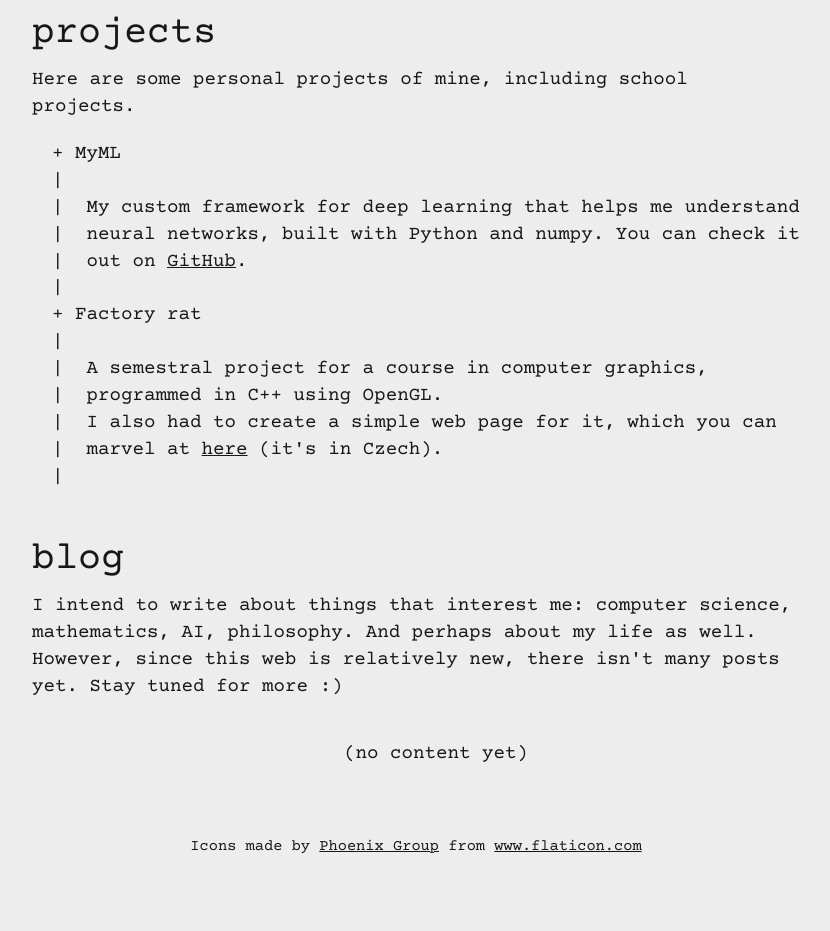
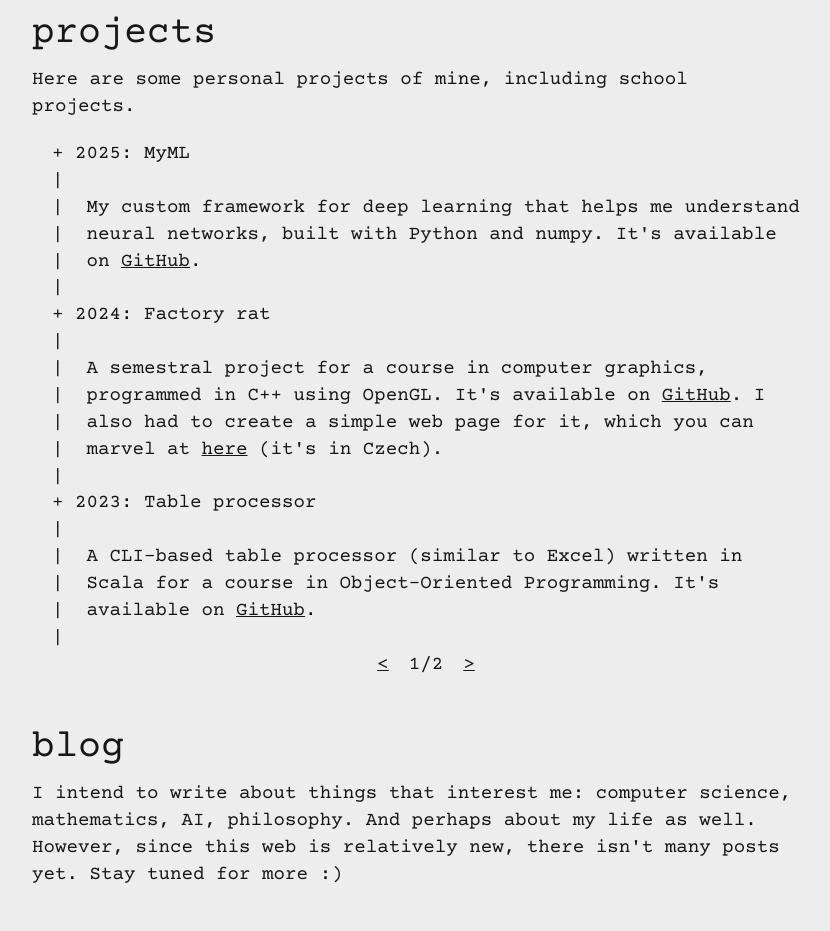
Before and after one commit to vidmartin/my-web, a Next.js app: page / in a window 1280 px wide. Shown: the part 1560-2491 px from the top of the page, without its empty margins (224-1054 px from the left). Built offline with nearby package versions, Linux system fonts and the light colour scheme; what better-react-mathjax would draw is missing.

Commit message:
master: add some projects, fix bug in PaginatedTerminalBlocks

```diff
--- a/app/_components/paginatedTerminalBlocks.tsx
+++ b/app/_components/paginatedTerminalBlocks.tsx
@@ -26,7 +26,13 @@ export function PaginatedTerminalBlocks(
     );
     return <div>
         <div>{
-            blocksToShow.map((block, i) => <TerminalBlock key={i} title={block.title} href={block.href} additionalTitle={block.additionalTitle}>
+            blocksToShow.map((block, i) =>
+            <TerminalBlock
+                key={pageIdx * props.blocksPerPage + i}
+                title={block.title}
+                href={block.href}
+                additionalTitle={block.additionalTitle}
+            >
                 <MarkdownRenderer content={block.content} paragraphClassNames="" />
             </TerminalBlock>)
         }</div>
--- a/app/_homePageBlocks/projects.tsx
+++ b/app/_homePageBlocks/projects.tsx
@@ -1,5 +1,6 @@
 
 import MarkdownRenderer from "../_components/markdownRenderer";
+import { PaginatedTerminalBlocks } from "../_components/paginatedTerminalBlocks";
 import TerminalBlock from "../_components/terminalBlock";
 import { PROJECT_REPOSITORY } from "../globals";
 
@@ -11,11 +12,12 @@ export default async function Projects(props: { idAttr: string }) {
         <h1>projects</h1>
         Here are some personal projects of mine, including school projects.
         <div className="pl-5 pt-5">
-            {projects.map(
-                project => <TerminalBlock key={project.id} title={project.title}>
-                    <MarkdownRenderer content={project.description} paragraphClassNames="" />
-                </TerminalBlock>
-            )}
+            <PaginatedTerminalBlocks blocksPerPage={3} blocks={
+                projects.map(project => ({
+                    content: project.description,
+                    title: `${project.year}: ${project.title}`,
+                }))
+            } />
         </div>
     </div>;
 }
--- a/app/_projectRepository/hardCodedProjectRepository.ts
+++ b/app/_projectRepository/hardCodedProjectRepository.ts
@@ -1,19 +1,56 @@
 import { IProjectRepository, Project } from "./projectRepository";
 
-const PROJECTS: { [id: number]: Project } = {
-    1: {
-        id: 2,
+const PROJECTS_LIST_WITHOUT_ID: Omit<Project, "id">[] = [
+    {
         year: 2025,
-        description: "My custom framework for deep learning that helps me understand neural networks, built with Python and numpy. You can check it out on [GitHub](https://github.com/vidmartin/myml).",
+        description:
+            "My custom framework for deep learning that helps me understand neural networks, built with Python and numpy. " +
+            "It's available on [GitHub](https://github.com/vidmartin/myml).",
         title: "MyML",
     },
-    2: {
-        id: 1,
+    {
         year: 2024,
-        description: "A semestral project for a course in computer graphics, programmed in C++ using OpenGL.\n\nI also had to create a simple web page for it, which you can marvel at [here](https://cent.felk.cvut.cz/courses/PGR/archives/2023-2024/S-FIT/vidmamar) (it's in Czech).",
+        description:
+            "A semestral project for a course in computer graphics, programmed in C++ using OpenGL. " +
+            "It's available on [GitHub](https://github.com/vidmartin/opengl-project). " +
+            "I also had to create a simple web page for it, which you can marvel at [here](https://cent.felk.cvut.cz/courses/PGR/archives/2023-2024/S-FIT/vidmamar) (it's in Czech).",
         title: "Factory rat"
-    }
-}
+    },
+    {
+        year: 2023,
+        description:
+            "A CLI-based table processor (similar to Excel) written in Scala for a course in Object-Oriented Programming. " +
+            "It's available on [GitHub](https://github.com/vidmartin/table-processor).",
+        title: "Table processor"
+    },
+    {
+        year: 2023,
+        description:
+            "A compiler for a custom programming language called Mila, written in Rust using LLVM. " +
+            "This was an assignment for a course in Programming Languages and Compilers. " +
+            "The specification of the Mila language was provided by the instructors and writing a compiler was the assignment. " +
+            "It's available on [GitHub](https://github.com/vidmartin/mila-compiler).",
+        title: "Mila compiler"
+    },
+    {
+        year: 2021,
+        description:
+            "A CLI-based password manager written in Rust. " +
+            "I use this program daily. " +
+            "It's available on [GitHub](https://github.com/vidmartin/passman).",
+        title: "passman"
+    },
+    // TODO: wordworld
+];
+
+const PROJECTS: { [id: number]: Project } = Object.fromEntries(
+    PROJECTS_LIST_WITHOUT_ID.map(
+        (project, i) => ({
+            id: PROJECTS_LIST_WITHOUT_ID.length - i,
+            ...project
+        })
+    ).map(project => [ project.id, project ])
+);
 
 export class HardCodedProjectsRepository implements IProjectRepository {
     async getAllProjects(): Promise<Project[]> {
```
